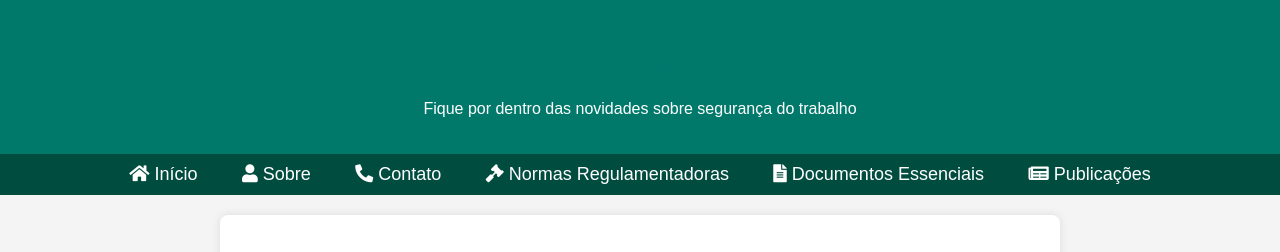
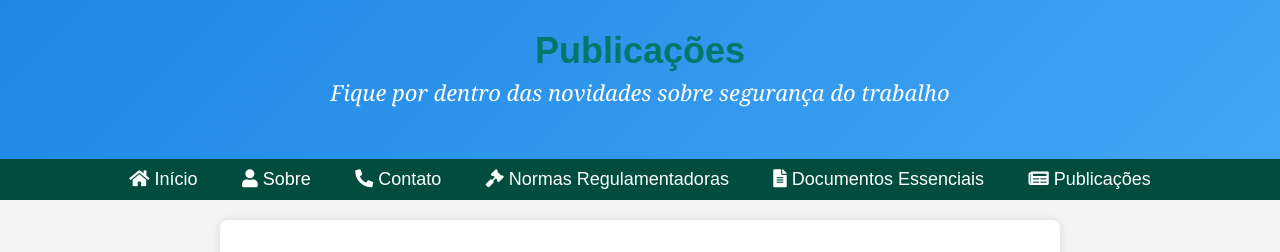
Before and after one commit to eliezer-seg/P.S.T-Seguran-a-com-Eliezer, a plain HTML site: page publicacoes.html in a window 1280 px wide. Shown: the top 252 px of the page. Drawn offline with Linux system fonts and the light colour scheme.

Commit message:
Update publicacoes.html

```diff
--- a/publicacoes.html
+++ b/publicacoes.html
@@ -16,10 +16,23 @@
         }
 
         header {
-            background-color: #00796b;
+            background: linear-gradient(135deg, #1e88e5, #42a5f5);
             color: white;
             text-align: center;
-            padding: 20px;
+            padding: 30px;
+        }
+
+        header h1 {
+            font-size: 36px;
+            font-weight: bold;
+            margin: 0;
+        }
+
+        header p {
+            font-size: 22px;
+            font-family: 'Georgia', serif;
+            font-style: italic;
+            margin-top: 5px;
         }
 
         nav {
```
